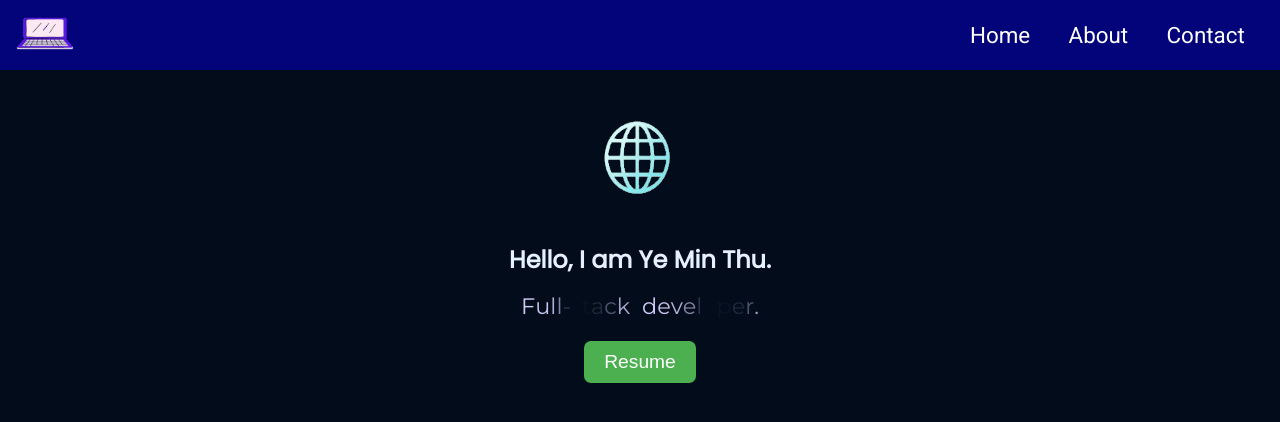
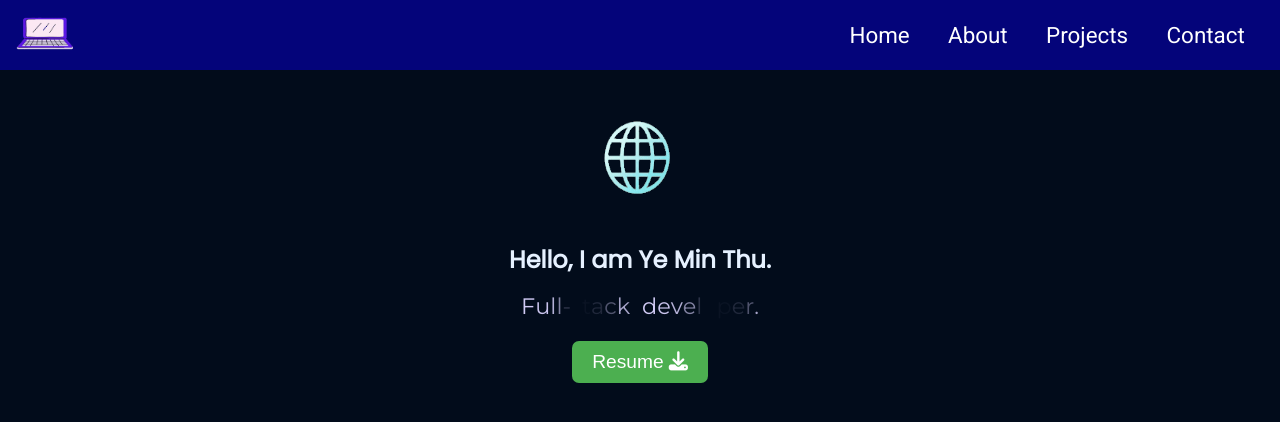
Before and after one commit to mryeminthu/react-portfolio, a React (Create React App) app: page / in a window 1280 px wide. Shown: the top 422 px of the page. Built offline with nearby package versions, Linux system fonts and the light colour scheme.

Commit message:
Insert downnload icon on Home page

```diff
--- a/src/components/Home/Home.jsx
+++ b/src/components/Home/Home.jsx
@@ -56,6 +56,7 @@ const Home = () => {
           onClick={resumeDownload}
         >
           Resume
+          <i className="fas fa-download" style={{ marginLeft: "5px" }}></i>
         </motion.button>
       </section>
     </div>
--- a/src/components/Navbar/Navbar.jsx
+++ b/src/components/Navbar/Navbar.jsx
@@ -32,6 +32,9 @@ const Navbar = () => {
           <Link to="/about">About</Link>
         </li>
         <li className="menu-links" onClick={closeMenu}>
+          <Link to="/projects">Projects</Link>
+        </li>
+        <li className="menu-links" onClick={closeMenu}>
           <Link to="/contact">Contact</Link>
         </li>
       </ul>
```
